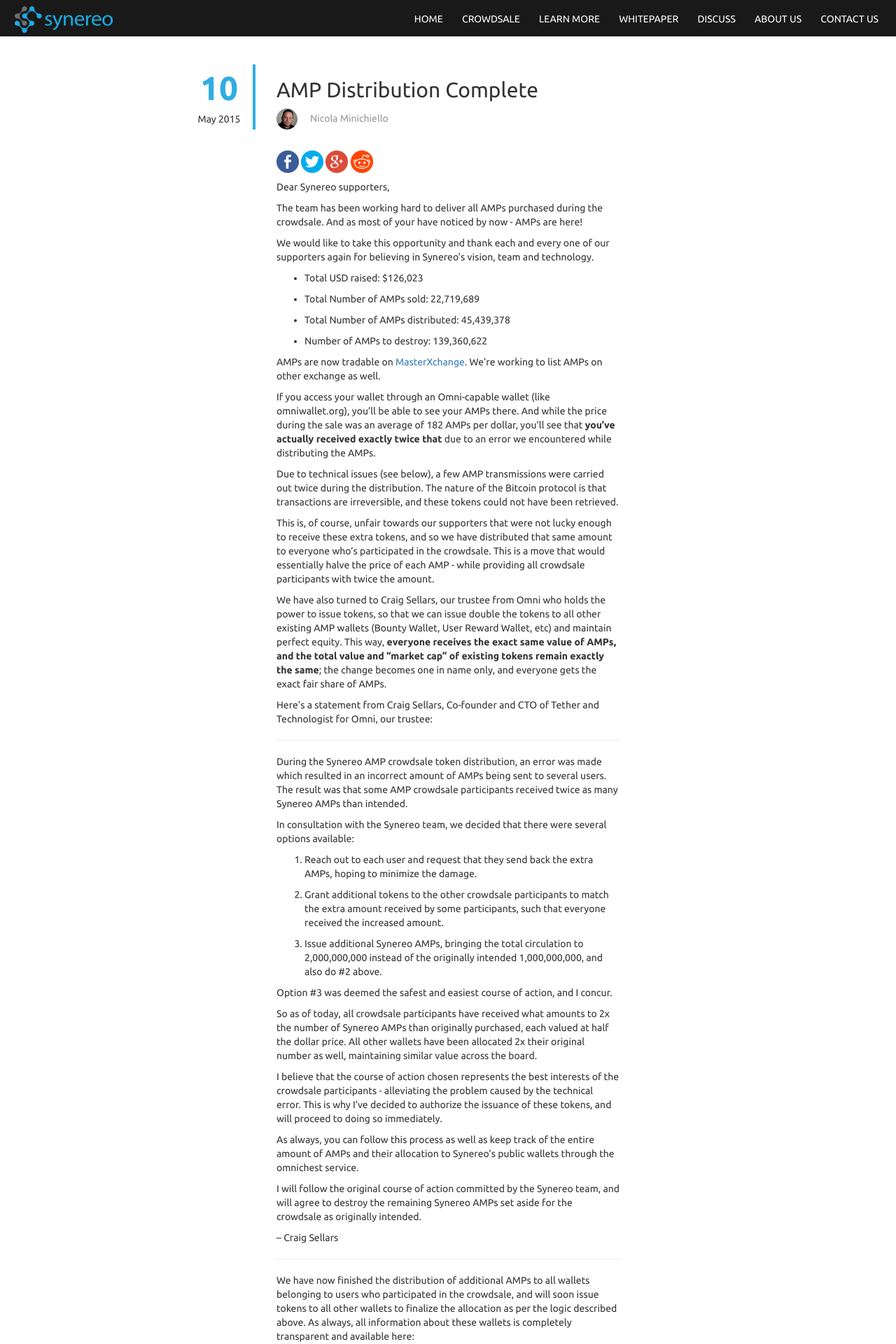
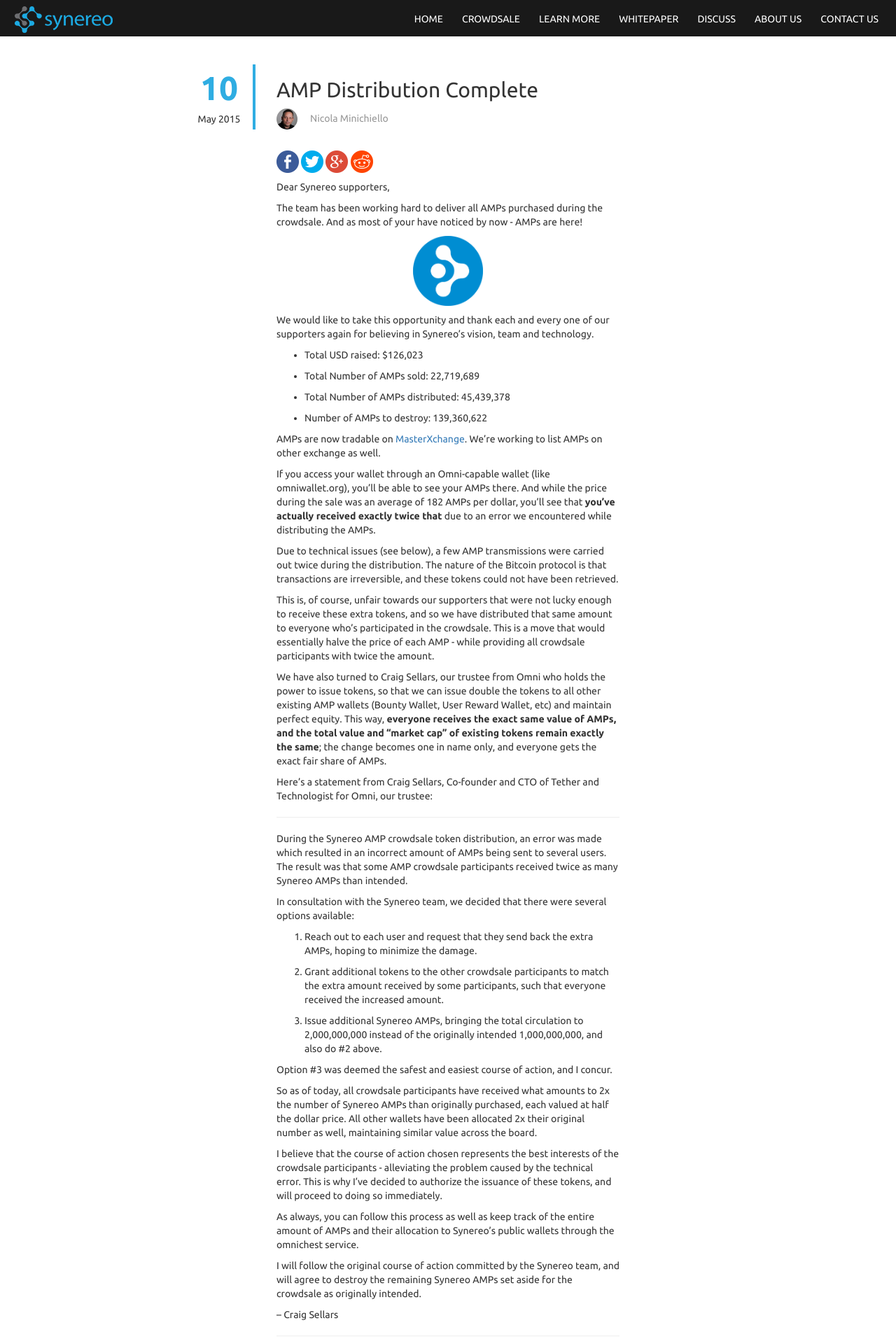
Before and after one commit to synereo/blog.synereo.com, a Jekyll site: the page built from _posts/2015-05-10-amp-distribution-complete.markdown, in a window 1280 px wide. Shown: the top 1920 px of the page at 70% size. Built offline with Jekyll 4.4.1, drawn with Linux system fonts in a browser that asks for light colours; nearby versions of some CDN libraries; a script that is not in the unit is left out.

Commit message:
Update 2015-05-10-amp-distribution-complete.markdown
Added AMP Logo

```diff
--- a/_posts/2015-05-10-amp-distribution-complete.markdown
+++ b/_posts/2015-05-10-amp-distribution-complete.markdown
@@ -10,6 +10,8 @@
 Dear Synereo supporters,
 
 The team has been working hard to deliver all AMPs purchased during the crowdsale. And as most of your have noticed by now - AMPs are here!
+
+![AMP](/img/uploads/amp.png){: style="width: 100px; margin: 0 auto; display: block;" }
 
 We would like to take this opportunity and thank each and every one of our supporters again for believing in Synereo’s vision, team and technology.
 
```
